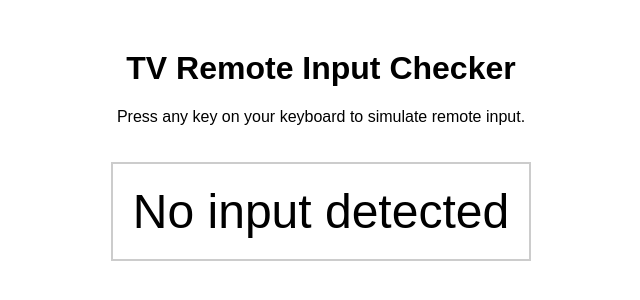
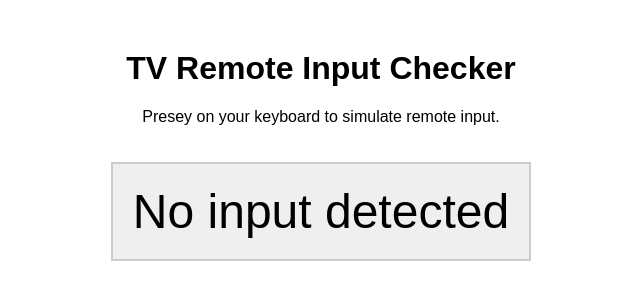
Before and after one commit to ChristopherJovison/testtvinput, a plain HTML site: page index.html in a window 1280 px wide. Shown: the whole page, without its empty margins (319-959 px from the left). Drawn offline with Linux system fonts and the light colour scheme.

Commit message:
Update index.html

```diff
--- a/index.html
+++ b/index.html
@@ -27,8 +27,8 @@
 </head>
 <body>
     <h1>TV Remote Input Checker</h1>
-    <p>Press any key on your keyboard to simulate remote input.</p>
-    <div id="output">No input detected</div>
+    <p>Presey on your keyboard to simulate remote input.</p>
+    <button id="output">No input detected</button>
 
     <script>
         document.addEventListener('keydown', function(event) {
```
